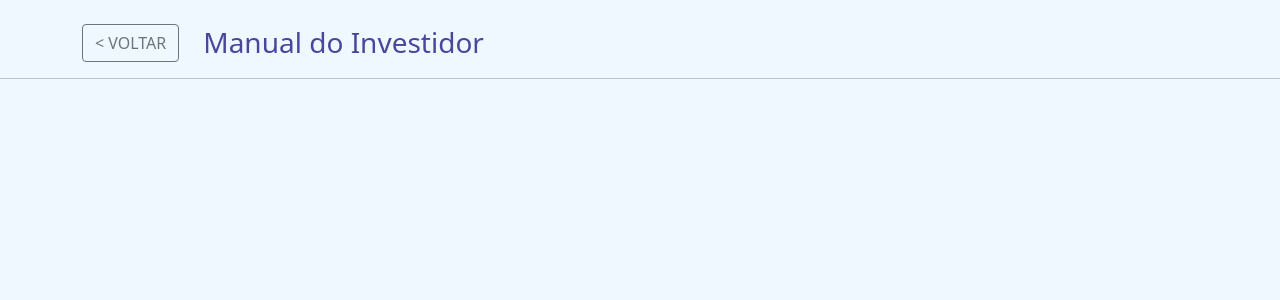
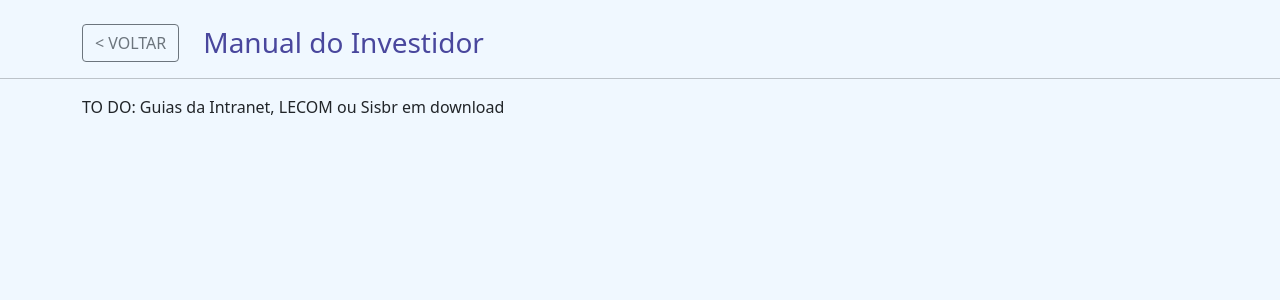
Before and after one commit to gustavogalmeida/Plataforma-de-Investimentos-em-Renda-Fixa_python, a Flask app: page /manual in a window 1280 px wide. Shown: the part 64-364 px from the top of the page. Run offline with Flask 3, Linux system fonts and the light colour scheme; some libraries are stand-ins or nearby versions.

Commit message:
chore: adicionado p com escopo dos proximos passos

```diff
--- a/app/templates/manual.html
+++ b/app/templates/manual.html
@@ -14,7 +14,10 @@
     </div>
 </div>
 <hr>
+<div class="container">
+    <p> TO DO: Guias da Intranet, LECOM ou Sisbr em download</p>
 
+</div>
 {% endblock %}
 </body>
 </html>
```
